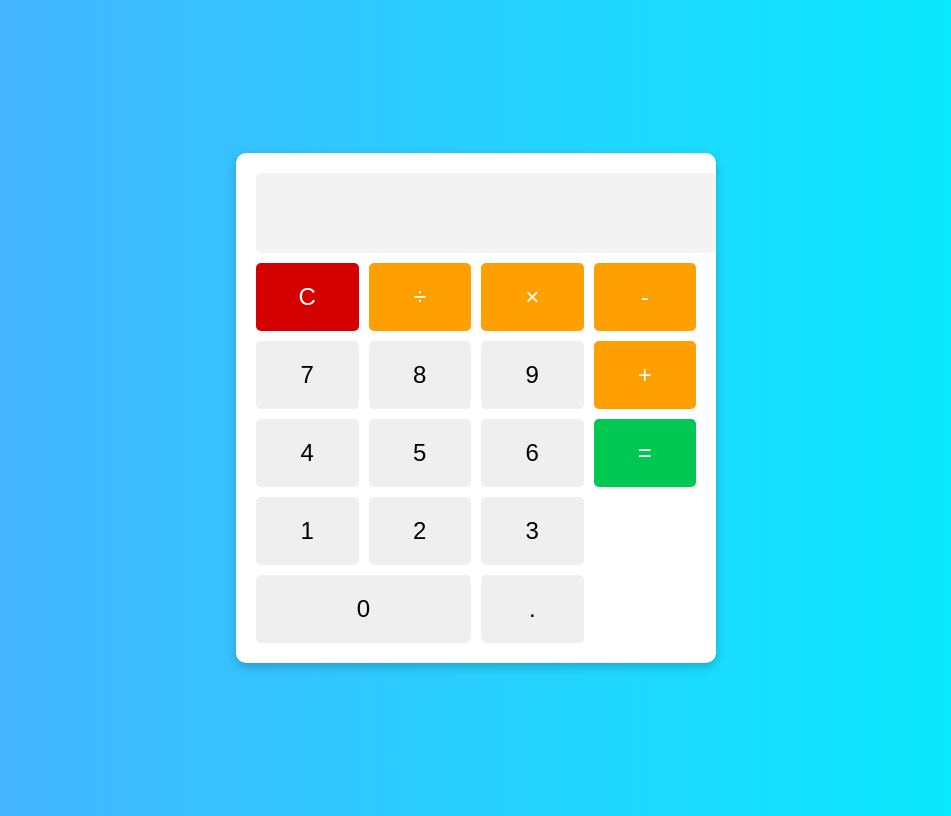
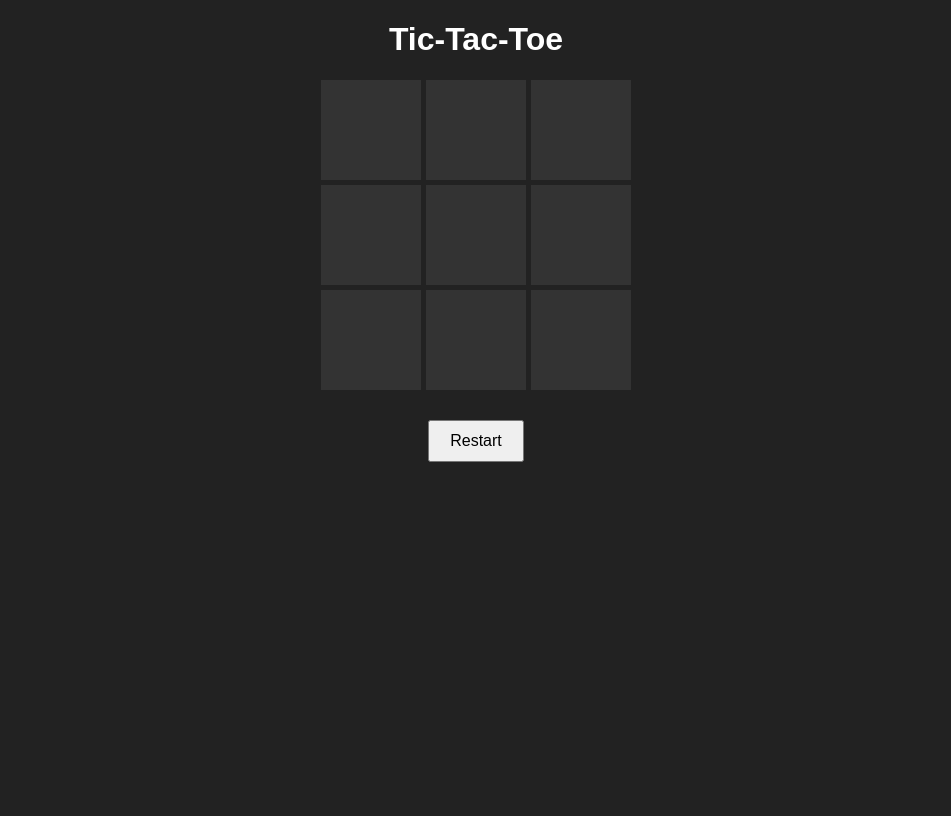
Before and after one commit to PakMarketing/pakmarketing, a plain HTML site: page index.html in a window 1280 px wide. Shown: the whole page, without its empty margins (164-1115 px from the left). Drawn offline with Linux system fonts and the light colour scheme.

Commit message:
Update index.html

```diff
--- a/index.html
+++ b/index.html
@@ -3,91 +3,107 @@
 <head>
     <meta charset="UTF-8">
     <meta name="viewport" content="width=device-width, initial-scale=1.0">
-    <title>Modern Calculator</title>
+    <title>Tic-Tac-Toe</title>
     <style>
         body {
+            text-align: center;
+            font-family: Arial, sans-serif;
+            background-color: #222;
+            color: white;
+        }
+        .board {
+            display: grid;
+            grid-template-columns: repeat(3, 100px);
+            grid-template-rows: repeat(3, 100px);
+            gap: 5px;
+            margin: 20px auto;
+            width: max-content;
+        }
+        .cell {
+            width: 100px;
+            height: 100px;
+            background: #333;
             display: flex;
+            align-items: center;
             justify-content: center;
-            align-items: center;
-            height: 100vh;
-            background: linear-gradient(to right, #4facfe, #00f2fe);
-            font-family: Arial, sans-serif;
+            font-size: 2em;
+            cursor: pointer;
         }
-        .calculator {
-            background: #fff;
-            padding: 20px;
-            border-radius: 10px;
-            box-shadow: 0 4px 10px rgba(0, 0, 0, 0.2);
-            text-align: center;
-        }
-        .display {
-            width: 100%;
-            height: 60px;
-            font-size: 2rem;
-            text-align: right;
-            padding: 10px;
-            border: none;
-            background: #f3f3f3;
-            border-radius: 5px;
-            margin-bottom: 10px;
-        }
-        .buttons {
-            display: grid;
-            grid-template-columns: repeat(4, 1fr);
-            gap: 10px;
+        .cell.taken {
+            pointer-events: none;
         }
         button {
-            padding: 20px;
-            font-size: 1.5rem;
-            border: none;
+            padding: 10px 20px;
+            font-size: 16px;
+            margin-top: 10px;
             cursor: pointer;
-            border-radius: 5px;
-            transition: 0.3s;
         }
-        .operator { background: #ff9f00; color: white; }
-        .equal { background: #00c853; color: white; }
-        .clear { background: #d50000; color: white; }
-        button:hover { opacity: 0.8; }
     </style>
 </head>
 <body>
-    <div class="calculator">
-        <input type="text" class="display" id="display" disabled>
-        <div class="buttons">
-            <button onclick="clearDisplay()" class="clear">C</button>
-            <button onclick="appendValue('/')" class="operator">÷</button>
-            <button onclick="appendValue('*')" class="operator">×</button>
-            <button onclick="appendValue('-')" class="operator">-</button>
-            <button onclick="appendValue('7')">7</button>
-            <button onclick="appendValue('8')">8</button>
-            <button onclick="appendValue('9')">9</button>
-            <button onclick="appendValue('+')" class="operator">+</button>
-            <button onclick="appendValue('4')">4</button>
-            <button onclick="appendValue('5')">5</button>
-            <button onclick="appendValue('6')">6</button>
-            <button onclick="calculate()" class="equal">=</button>
-            <button onclick="appendValue('1')">1</button>
-            <button onclick="appendValue('2')">2</button>
-            <button onclick="appendValue('3')">3</button>
-            <button onclick="appendValue('0')" style="grid-column: span 2;">0</button>
-            <button onclick="appendValue('.')">.</button>
-        </div>
-    </div>
+    <h1>Tic-Tac-Toe</h1>
+    <div class="board" id="board"></div>
+    <button onclick="resetGame()">Restart</button>
+    <p id="status"></p>
 
     <script>
-        function appendValue(value) {
-            document.getElementById('display').value += value;
+        const board = document.getElementById("board");
+        const status = document.getElementById("status");
+        let cells = Array(9).fill(null);
+        let currentPlayer = "X";
+
+        function checkWinner() {
+            const winPatterns = [
+                [0, 1, 2], [3, 4, 5], [6, 7, 8],
+                [0, 3, 6], [1, 4, 7], [2, 5, 8],
+                [0, 4, 8], [2, 4, 6]
+            ];
+
+            for (let pattern of winPatterns) {
+                const [a, b, c] = pattern;
+                if (cells[a] && cells[a] === cells[b] && cells[a] === cells[c]) {
+                    status.textContent = `Player ${cells[a]} Wins!`;
+                    document.querySelectorAll(".cell").forEach(cell => cell.classList.add("taken"));
+                    return true;
+                }
+            }
+            if (!cells.includes(null)) {
+                status.textContent = "It's a Draw!";
+                return true;
+            }
+            return false;
         }
-        function clearDisplay() {
-            document.getElementById('display').value = '';
-        }
-        function calculate() {
-            try {
-                document.getElementById('display').value = eval(document.getElementById('display').value);
-            } catch (error) {
-                alert('Invalid Calculation!');
+
+        function handleClick(index) {
+            if (!cells[index]) {
+                cells[index] = currentPlayer;
+                document.getElementById(`cell-${index}`).textContent = currentPlayer;
+                document.getElementById(`cell-${index}`).classList.add("taken");
+                if (!checkWinner()) {
+                    currentPlayer = currentPlayer === "X" ? "O" : "X";
+                }
             }
         }
+
+        function resetGame() {
+            cells.fill(null);
+            board.innerHTML = "";
+            status.textContent = "";
+            currentPlayer = "X";
+            createBoard();
+        }
+
+        function createBoard() {
+            for (let i = 0; i < 9; i++) {
+                const cell = document.createElement("div");
+                cell.classList.add("cell");
+                cell.id = `cell-${i}`;
+                cell.addEventListener("click", () => handleClick(i));
+                board.appendChild(cell);
+            }
+        }
+
+        createBoard();
     </script>
 </body>
 </html>
```
